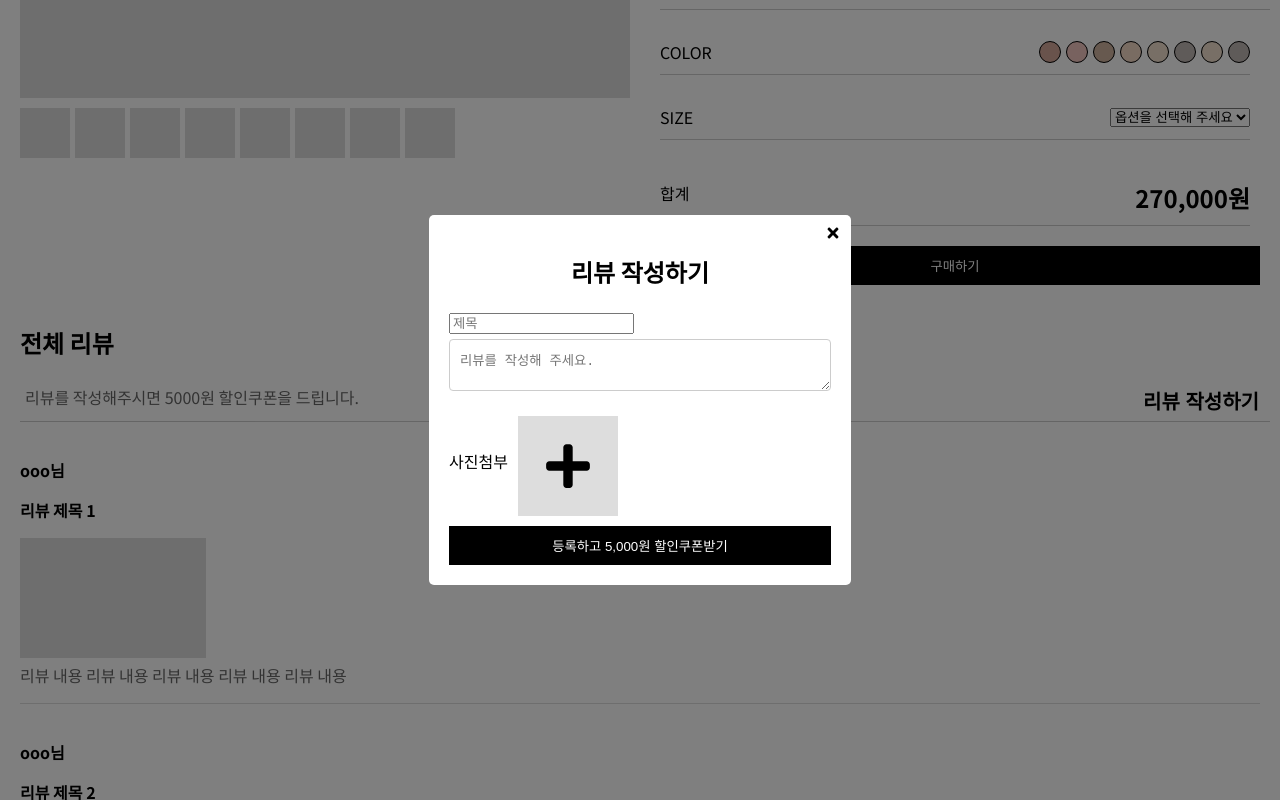
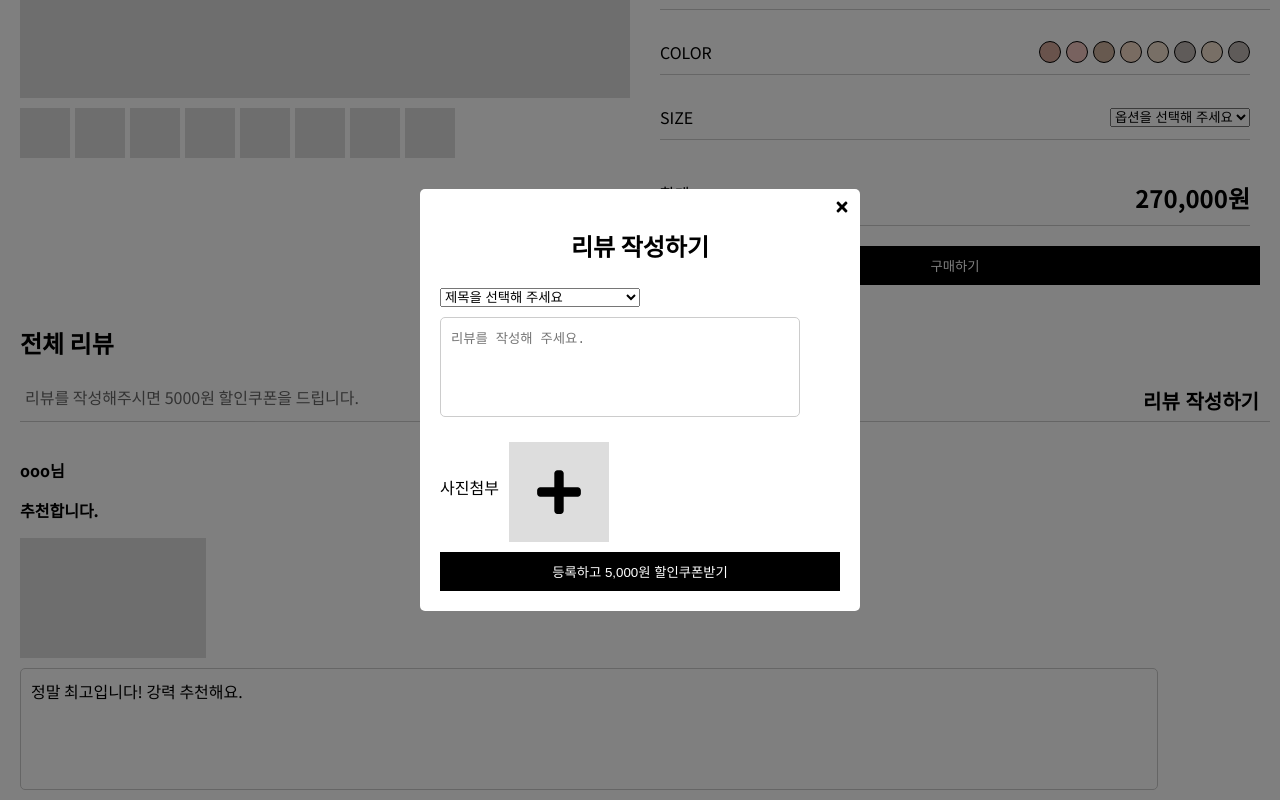
Before and after one commit to BlackShrike/ArtOne, a React (Create React App) app: page /SignatureDetail in a window 1280 px wide. Both pictures are taken after a click on the button "리뷰 작성하기". Shown: the part 487-1287 px from the top of the page. Built offline with nearby package versions, Linux system fonts and the light colour scheme.

Commit message:
수요일 중간 저장

```diff
--- a/src/css/Mypage.module.css
+++ b/src/css/Mypage.module.css
@@ -363,29 +363,11 @@
   justify-content: center; /* 중앙 정렬 */
 }
 
-.membershipLevel.white {
-  background-color: white;
-}
-
-.membershipLevel.cian {
-  background-color: #00bfff;
-}
-
-.membershipLevel.magenta {
-  background-color: #ff00ff;
-}
-
-.membershipLevel.yellow {
-  background-color: #ffff00;
-}
-
-.membershipLevel.black {
-  background-color: black;
-  color: white;
-}
 
 .membershipLevel.selected {
   border: 2px solid #333;
+  background-color: black;
+  color: white;
 }
 
 .membershipLevel.black.selected {
--- a/src/css/SignatureDetail.module.css
+++ b/src/css/SignatureDetail.module.css
@@ -35,6 +35,7 @@
   flex-direction: column;
   align-items: flex-start;
 }
+
 .details h1,
 .details h2,
 .details p {
@@ -46,6 +47,7 @@
   justify-content: space-between;
   align-items: center;
 }
+
 .selectionRow {
   display: flex;
   flex-direction: column;
@@ -65,7 +67,6 @@
   width: 100%;
   display: flex;
   justify-content: space-between;
-
 }
 
 .colors {
@@ -110,7 +111,6 @@
   flex-direction: column;
   justify-content: flex-start;
   align-items: flex-start;
-
 }
 
 .reviewNotice {
@@ -122,12 +122,14 @@
   border-bottom: 1px solid #ccc;
   padding: 5px;
 }
+
 .writeReviewButton {
   border: none;
   background-color: transparent;
   font-size: 20px;
   font-weight: bold;
 }
+
 .reviewList {
   width: 100%;
   margin-top: 10px;
@@ -136,6 +138,7 @@
 .reviewItem {
   padding: 10px 0;
 }
+
 .reviewImagePlaceholder {
   width: 15%;
   height: 120px;
@@ -152,8 +155,13 @@
 }
 
 .reviewContent {
-  margin-top: 5px;
-  color: #666;
+  width: 90%; /* 넓이를 내용과 동일하게 맞춤 */
+  padding: 10px;
+  margin-top: 10px;
+  border: 1px solid #ccc;
+  border-radius: 5px;
+  resize: none;
+  height: 100px;
 }
 
 .reviewSeparator {
@@ -219,6 +227,7 @@
   padding: 20px;
   border-radius: 5px;
   position: relative;
+  width: 400px; /* 원하는 너비로 설정 */
 }
 
 .closeIcon {
@@ -238,7 +247,7 @@
 .uploadIcon {
   font-size: 100px;
   cursor: pointer;
-  transform: scale(0.5,0.5);
+  transform: scale(0.5, 0.5);
 }
 
 .imageUploadPlaceholder {
--- a/src/pages/Mypage.js
+++ b/src/pages/Mypage.js
@@ -186,23 +186,18 @@ function MyPage() {
             <div className={styles.membershipLevels}>
               {["White", "Cian", "Magenta", "Yellow", "Black"].map(
                 (level, index) => {
-                  const isBlackSelected =
-                    level === "Black" && membership === level;
-                  const levelColor = isBlackSelected ? "white" : "black";
+                  const isSelected = membership === level;
                   return (
                     <div
                       key={level}
                       className={`${styles.membershipLevel} ${
-                        membership === level ? styles.selected : ""
+                        isSelected ? styles.selected : ""
                       } ${styles[level.toLowerCase()]}`}
                       onClick={() => handleMembershipClick(level)}
                       style={{
                         height: `${50 + index * 20}px`,
-                        color: levelColor,
-                        backgroundColor:
-                          membership === level
-                            ? getColor(level)
-                            : "transparent",
+                        color: isSelected ? "white" : "black",
+                        backgroundColor: isSelected ? "black" : "transparent",
                       }}
                     >
                       <div
@@ -267,7 +262,9 @@ function MyPage() {
                     {membership}
                   </span>
                 </span>
-                <FaArrowRight />
+                <FaArrowRight
+                  onClick={() => setSelectedSection("membership")}
+                />
               </div>
               <div className={styles.userInfoCards}>
                 <div className={styles.userInfoCard}>
--- a/src/pages/Review.js
+++ b/src/pages/Review.js
@@ -34,7 +34,7 @@ function Review() {
             <div className={styles.itemDetails}>
               <h3>{review.title}</h3>
               <p>{review.description}</p>
-              <p>⭐️ {review.rating}</p>
+              <p>Rating: {review.rating}</p>
               <p>{review.author}</p>
               <p>댓글 {review.comments}</p>
             </div>
--- a/src/pages/SignatureDetail.js
+++ b/src/pages/SignatureDetail.js
@@ -2,6 +2,24 @@ import React, { useState } from "react";
 import styles from "../css/SignatureDetail.module.css";
 import BackButton from "../components/BackButton";
 import { FaTimes, FaCartPlus, FaPlus } from "react-icons/fa";
+const reviewTitles = [
+  "너무 좋아요!",
+  "괜찮아요.",
+  "별로에요.",
+  "최고에요!",
+  "추천합니다.",
+];
+
+const reviewContents = [
+  "디자인이 좋아서 구매했어요. 색감도 예쁘고 마음에 들어요!",
+  "사용해보니 괜찮습니다. 무난해요.",
+  "품질이 기대 이하입니다. 다시 구매하지 않을 것 같아요.",
+  "정말 최고입니다! 강력 추천해요.",
+  "친구에게도 추천할만한 제품입니다.",
+];
+function getRandomElement(arr) {
+  return arr[Math.floor(Math.random() * arr.length)];
+}
 
 function SignatureDetail() {
   const [showReviewModal, setShowReviewModal] = useState(false);
@@ -116,10 +134,12 @@ function SignatureDetail() {
           {Array.from({ length: 5 }).map((_, index) => (
             <div key={index} className={styles.reviewItem}>
               <p className={styles.reviewer}>ooo님</p>
-              <p className={styles.reviewTitle}>리뷰 제목 {index + 1}</p>
+              <p className={styles.reviewTitle}>
+                {getRandomElement(reviewTitles)}
+              </p>
               <div className={styles.reviewImagePlaceholder}></div>
               <p className={styles.reviewContent}>
-                리뷰 내용 리뷰 내용 리뷰 내용 리뷰 내용 리뷰 내용
+                {getRandomElement(reviewContents)}
               </p>
               <div className={styles.reviewSeparator}></div>
             </div>
@@ -149,11 +169,13 @@ function SignatureDetail() {
           <div className={styles.modalContent}>
             <FaTimes className={styles.closeIcon} onClick={toggleReviewModal} />
             <h2>리뷰 작성하기</h2>
-            <input
-              className={styles.reviewHead}
-              type="text"
-              placeholder="제목"
-            />
+            <select className={styles.reviewHead}>
+              <option>제목을 선택해 주세요</option>
+              <option>제품 감사합니다. 잘 받았어요.</option>
+              <option>집이 화사해 보여서 정말 좋아요!</option>
+              <option>작품이 너무 예뻐요. 추천합니다.</option>
+              <option>작품이 너무 마음에 들어요!</option>
+            </select>
             <textarea
               className={styles.reviewContent}
               placeholder="리뷰를 작성해 주세요."
```
